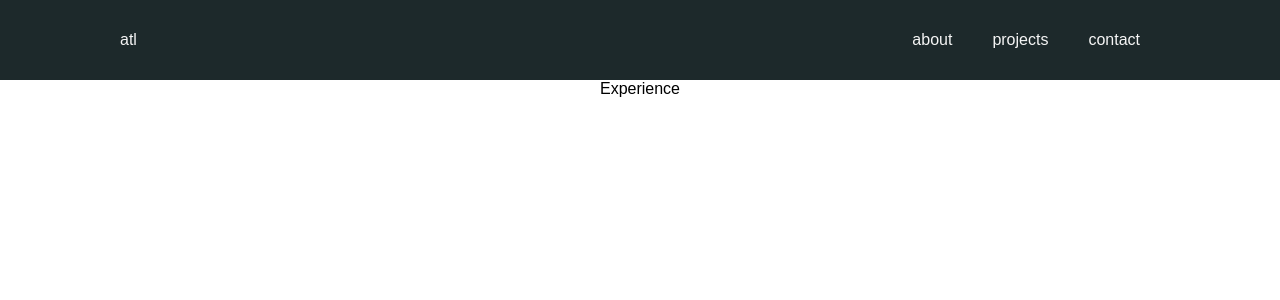
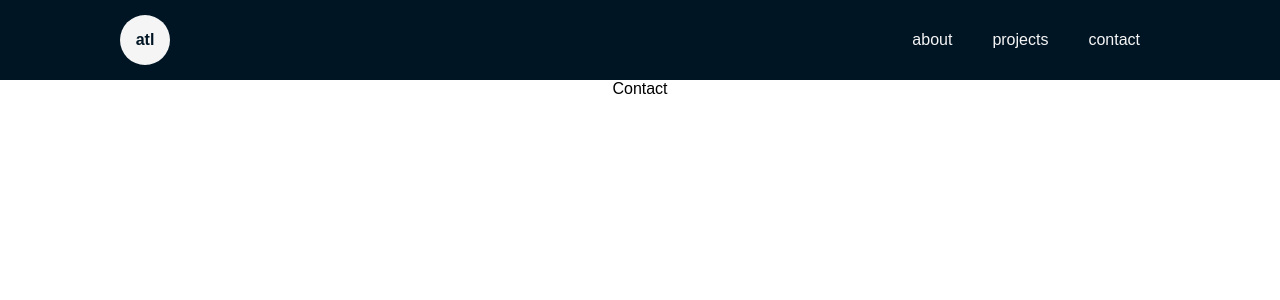
Before and after one commit to andrewtlu/andrewtlu.github.io, a React (Create React App) app: page /contact in a window 1280 px wide. Shown: the top 300 px of the page. Built offline with nearby package versions, Linux system fonts and the light colour scheme.

Commit message:
More Navbar

```diff
--- a/src/components/Navbar.js
+++ b/src/components/Navbar.js
@@ -6,12 +6,12 @@ function Navbar() {
   return (
     <nav>
       <div className='navbar'>
-        <div className='home'>
-          <Link to='/'>
+        <Link to='/'>
+          <div className='logo'>
             {/* Add logo here */}
             atl
-          </Link>
-        </div>
+          </div>
+        </Link>
         <div className='toggleMenu'>
           {/* Add hamburger here */}
           toggleMenu
--- a/src/pages/Contact.js
+++ b/src/pages/Contact.js
@@ -2,7 +2,7 @@ import React from 'react'
 
 function Contact() {
   return (
-    <div>Experience</div>
+    <div>Contact</div>
   )
 }
 
--- a/src/styles/Navbar.css
+++ b/src/styles/Navbar.css
@@ -1,22 +1,35 @@
 nav {
     width: 100%;
     height: 80px;
-    background: rgb(29, 41, 43);
+    background: #001524;
     display: flex;
     justify-content: center;
 }
 
 .navbar {
     width: 1040px;
-    max-width: min(85%, 1040px);
+    max-width: min(85%, 100%); /* pick smaller: 85% or 1040px */
     display: flex;
     align-items: center;
     justify-content: space-between;
 }
 
 .navbar a {
-    color: whitesmoke;
     text-decoration: none;
+}
+
+.logo {
+    display: flex;
+    align-items: center;
+    justify-content: center;
+
+    background-color: whitesmoke;
+    color: #001524;
+    font-weight: 700;
+
+    border-radius: 50%;
+    width: 50px;
+    height: 50px;
 }
 
 .toggleMenu {
@@ -29,13 +42,24 @@ nav {
     display: flex;
 }
 
-.links li {
+.links li a {
+    color: whitesmoke;
     padding: 0 20px;
+}
+
+.links li a:last-child {
+    padding-left: 20px;
+    height: 100%;
 }
 
 @media screen and (max-width: 850px) {
     nav {
         height: 60px;
+    }
+
+    .logo {
+        width: 35px;
+        height: 35px;
     }
 
     .toggleMenu {
```
Also changed, not shown: 1 other file (tests, documents, lock files or other folders).
